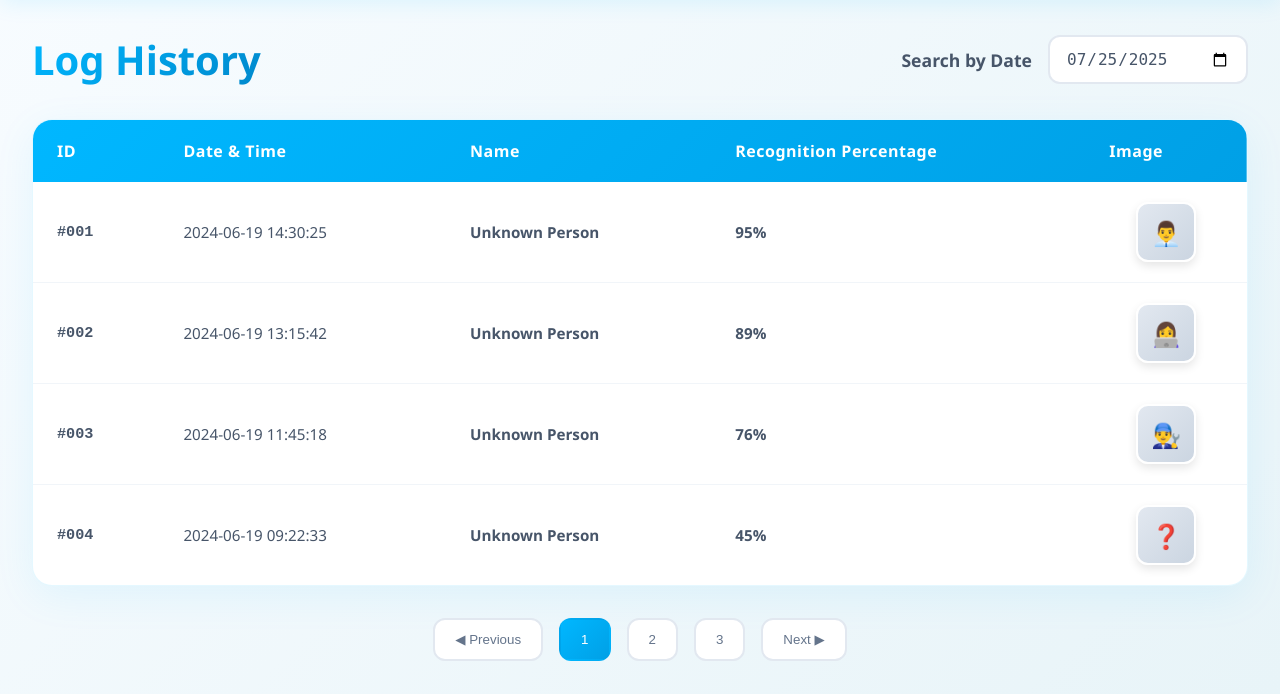
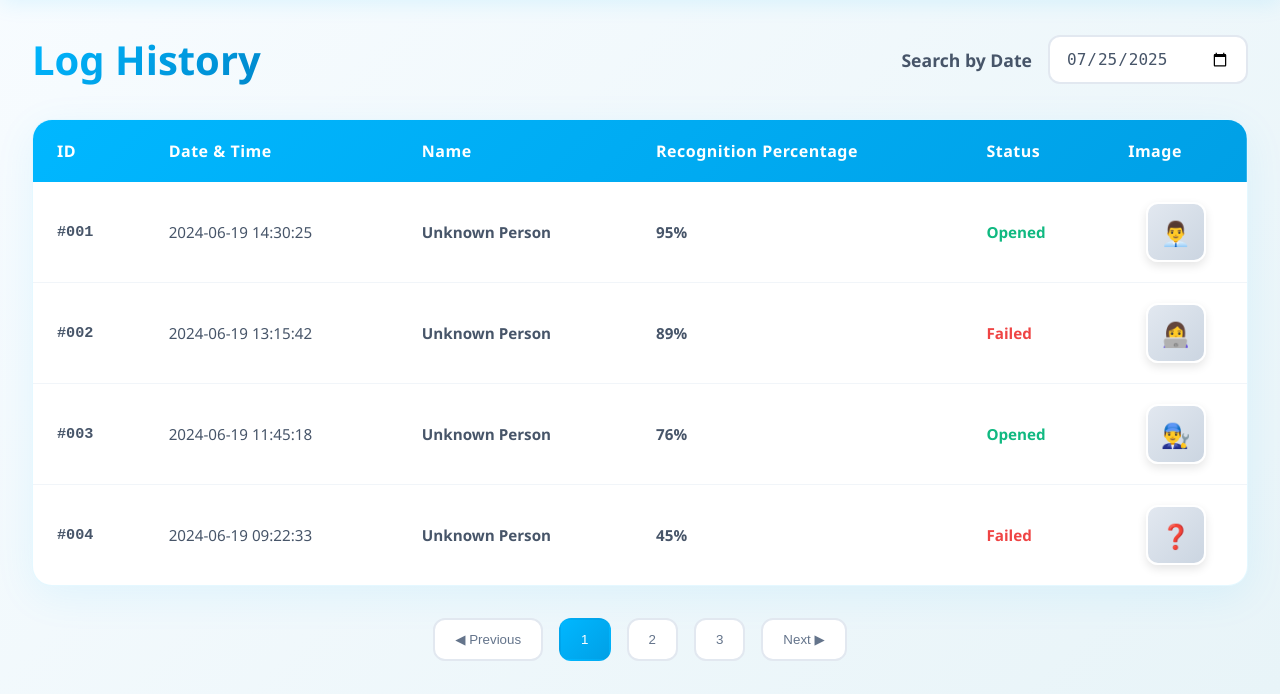
Before and after one commit to khoadole/Doorbell-Recognition, a Django app: template doorbell/templates/components/history.html in a window 1280 px wide. Shown: the part 106-800 px from the top of the page. Run offline with Django 5.2, Linux system fonts and the light colour scheme; the template is opened without the code that fills it, so the values that code supplies are empty; parts of the project's set-up code (start-up, migrations or seed data) failed here and were passed over.

Commit message:
Add "Status" column in History

```diff
--- a/doorbell/static/css/history.css
+++ b/doorbell/static/css/history.css
@@ -205,6 +205,20 @@ body {
   border-color: transparent;
 }
 
+.status-cell {
+  font-weight: 600;
+  text-transform: capitalize;
+  padding: 1.25rem 1.5rem;
+}
+
+.status-opened {
+  color: #10b981 !important;
+}
+
+.status-failed {
+  color: #ef4444 !important;
+}
+
 @media (max-width: 768px) {
   .header {
     padding: 1rem;
--- a/doorbell/templates/components/history.html
+++ b/doorbell/templates/components/history.html
@@ -61,6 +61,7 @@
               <th>Date & Time</th>
               <th>Name</th>
               <th>Recognition Percentage</th>
+              <th>Status</th>
               <th>Image</th>
             </tr>
           </thead>
@@ -70,6 +71,7 @@
               <td class="datetime-cell">2024-06-19 14:30:25</td>
               <td class="name-cell">Unknown Person</td>
               <td class="percentage-cell percentage-high">95%</td>
+              <td class="status-cell status-opened">Opened</td>
               <td class="image-cell">
                 <div class="image-placeholder">👨‍💼</div>
               </td>
@@ -79,6 +81,7 @@
               <td class="datetime-cell">2024-06-19 13:15:42</td>
               <td class="name-cell">Unknown Person</td>
               <td class="percentage-cell percentage-high">89%</td>
+              <td class="status-cell status-failed">Failed</td>
               <td class="image-cell">
                 <div class="image-placeholder">👩‍💻</div>
               </td>
@@ -88,6 +91,7 @@
               <td class="datetime-cell">2024-06-19 11:45:18</td>
               <td class="name-cell">Unknown Person</td>
               <td class="percentage-cell percentage-medium">76%</td>
+              <td class="status-cell status-opened">Opened</td>
               <td class="image-cell">
                 <div class="image-placeholder">👨‍🔧</div>
               </td>
@@ -97,17 +101,11 @@
               <td class="datetime-cell">2024-06-19 09:22:33</td>
               <td class="name-cell">Unknown Person</td>
               <td class="percentage-cell percentage-low">45%</td>
+              <td class="status-cell status-failed">Failed</td>
               <td class="image-cell">
                 <div class="image-placeholder">❓</div>
               </td>
             </tr>
-            <!-- <tr class="empty-row">
-                        <td></td>
-                        <td></td>
-                        <td></td>
-                        <td></td>
-                        <td></td>
-                    </tr> -->
           </tbody>
         </table>
       </div>
--- a/users/views.py
+++ b/users/views.py
@@ -58,6 +58,10 @@ def signup(request):
         # print(password)
         # print(confirm_pass)
         # print(email)
+
+        if email == '' or username == '':
+            messages.error(request, 'Please input username and email!')
+            return redirect('user:signup')
 
         if User.objects(username=username).first():
             messages.error(request, 'User alrealy exist!')
```
